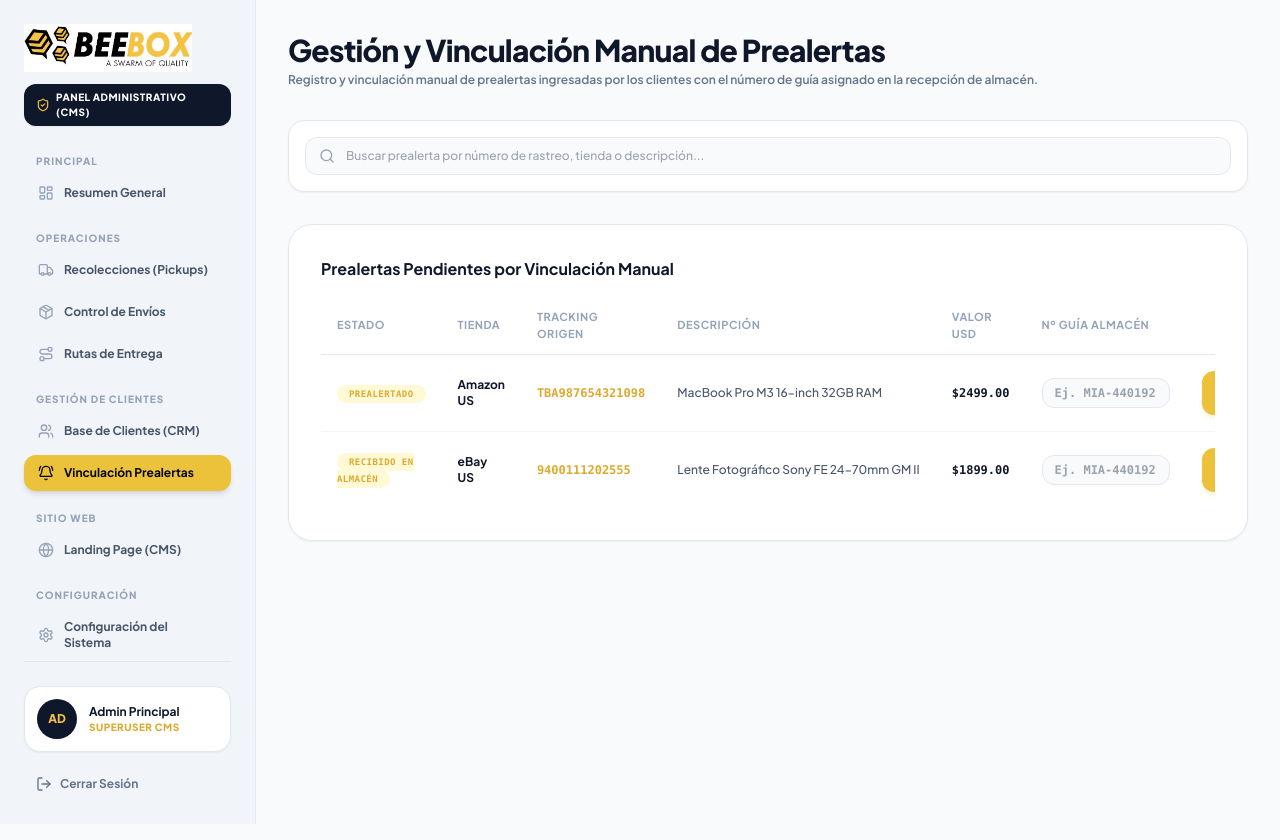
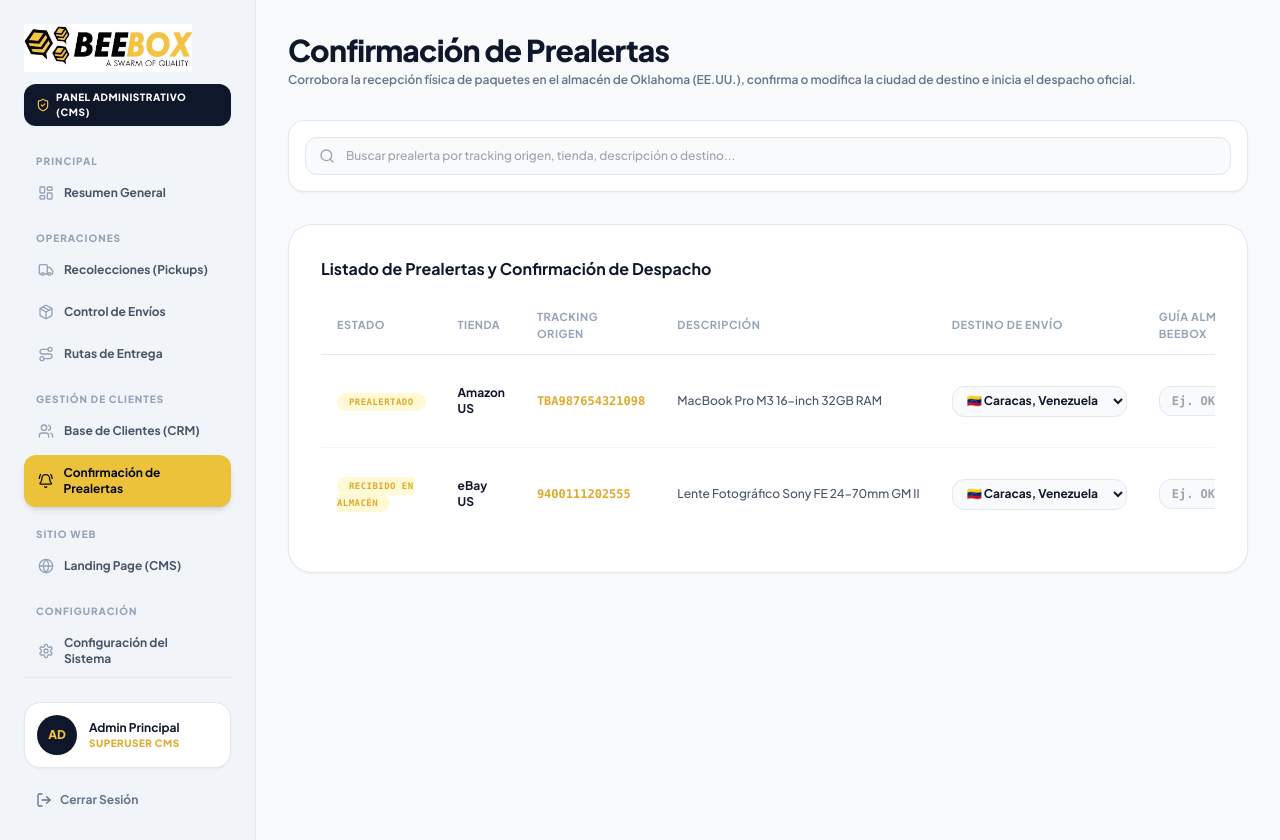
Before and after one commit to saraiherrerab/Beebox-Empresa-De-Transporte, a Next.js app: page /admin/prealertas in a window 1280 px wide. Built offline with nearby package versions, Linux system fonts and the light colour scheme; no server answers.

Commit message:
feat(prealertas): add destination selector for clients and update admin prealertas confirmation panel

```diff
--- a/src/app/admin/page.tsx
+++ b/src/app/admin/page.tsx
@@ -77,13 +77,13 @@ export default function AdminOverviewPage() {
       <div className="grid grid-cols-1 md:grid-cols-2 gap-8">
         <div className="p-8 rounded-3xl bg-white border border-slate-200 space-y-4 shadow-sm">
           <h3 className="text-lg font-bold text-slate-900 flex items-center gap-2">
-            <BellRing className="w-5 h-5 text-amber-600" /> Gestión de Prealertas de Almacén
+            <BellRing className="w-5 h-5 text-amber-600" /> Confirmación de Prealertas de Almacén
           </h3>
           <p className="text-xs text-slate-500 leading-relaxed font-medium">
-            Vincula de forma manual las prealertas registradas por los usuarios con los trackings recibidos físicamente en la sede de Miami.
+            Corrobora la recepción física de compras en el almacén de Oklahoma, confirma el destino final de envío y asigna la guía para despacho.
           </p>
           <Link href="/admin/prealertas" className="inline-flex items-center gap-2 text-xs font-bold text-amber-700 hover:underline pt-2 uppercase">
-            IR A VINCULAR PREALERTAS <ArrowRight className="w-4 h-4" />
+            IR A CONFIRMAR PREALERTAS <ArrowRight className="w-4 h-4" />
           </Link>
         </div>
 
--- a/src/app/admin/prealertas/page.tsx
+++ b/src/app/admin/prealertas/page.tsx
@@ -2,19 +2,22 @@
 
 import React, { useState } from "react";
 import { useAuth } from "@/context/AuthContext";
-import { CheckCircle2, Link as LinkIcon, Search } from "lucide-react";
+import { CheckCircle2, Check, Search, MapPin, PackageCheck } from "lucide-react";
 import { Button } from "@/components/ui/Button";
 
 export default function AdminPrealertasPage() {
   const { prealertas, linkPrealerta } = useAuth();
   const [searchTracking, setSearchTracking] = useState("");
   const [warehouseGuideInput, setWarehouseGuideInput] = useState<{ [key: string]: string }>({});
+  const [destinationInput, setDestinationInput] = useState<{ [key: string]: string }>({});
   const [linkedNotice, setLinkedNotice] = useState<string | null>(null);
 
-  const handleLinkPrealerta = async (id: string, trackingNumber: string) => {
-    const guide = warehouseGuideInput[id] || `MIA-${Math.floor(100000 + Math.random() * 900000)}`;
-    await linkPrealerta(id, guide);
-    setLinkedNotice(`Prealerta ${trackingNumber} vinculada manualmente con la Guía de Almacén ${guide}.`);
+  const handleConfirmPrealerta = async (id: string, trackingNumber: string, defaultDest?: string) => {
+    const guide = warehouseGuideInput[id] || `OK-${Math.floor(100000 + Math.random() * 900000)}`;
+    const finalDest = destinationInput[id] || defaultDest || "Caracas, Venezuela";
+
+    await linkPrealerta(id, guide, finalDest);
+    setLinkedNotice(`Prealerta ${trackingNumber} confirmada exitosamente en el almacén con la Guía ${guide} y destino ${finalDest}.`);
     setTimeout(() => setLinkedNotice(null), 5000);
   };
 
@@ -22,15 +25,16 @@ export default function AdminPrealertasPage() {
     (item) =>
       item.trackingNumber.toLowerCase().includes(searchTracking.toLowerCase()) ||
       item.store.toLowerCase().includes(searchTracking.toLowerCase()) ||
-      item.description.toLowerCase().includes(searchTracking.toLowerCase())
+      item.description.toLowerCase().includes(searchTracking.toLowerCase()) ||
+      (item.destination || "").toLowerCase().includes(searchTracking.toLowerCase())
   );
 
   return (
     <div className="space-y-8 animate-in fade-in duration-200">
       <div>
-        <h1 className="text-3xl font-black text-slate-900 tracking-tight">Gestión y Vinculación Manual de Prealertas</h1>
+        <h1 className="text-3xl font-black text-slate-900 tracking-tight">Confirmación de Prealertas</h1>
         <p className="text-xs font-semibold text-slate-500 mt-1">
-          Registro y vinculación manual de prealertas ingresadas por los clientes con el número de guía asignado en la recepción de almacén.
+          Corrobora la recepción física de paquetes en el almacén de Oklahoma (EE.UU.), confirma o modifica la ciudad de destino e inicia el despacho oficial.
         </p>
       </div>
 
@@ -41,7 +45,7 @@ export default function AdminPrealertasPage() {
         </div>
       )}
 
-      {/* Manual Search Bar */}
+      {/* Search Bar */}
       <div className="bg-white p-4 rounded-2xl border border-slate-200 shadow-sm flex items-center gap-4">
         <div className="relative flex-1">
           <Search className="absolute left-3.5 top-1/2 -translate-y-1/2 w-4 h-4 text-slate-400" />
@@ -49,15 +53,15 @@ export default function AdminPrealertasPage() {
             type="text"
             value={searchTracking}
             onChange={(e) => setSearchTracking(e.target.value)}
-            placeholder="Buscar prealerta por número de rastreo, tienda o descripción..."
+            placeholder="Buscar prealerta por tracking origen, tienda, descripción o destino..."
             className="w-full pl-10 pr-4 py-2.5 rounded-xl bg-slate-50 border border-slate-200 text-xs font-medium text-slate-900 focus:outline-none focus:border-amber-500"
           />
         </div>
       </div>
 
-      {/* Manual Pre-alerts Table */}
+      {/* Pre-alerts Table */}
       <div className="bg-white rounded-3xl border border-slate-200 overflow-hidden shadow-sm space-y-4 p-6 sm:p-8">
-        <h3 className="text-base font-bold text-slate-900">Prealertas Pendientes por Vinculación Manual</h3>
+        <h3 className="text-base font-bold text-slate-900">Listado de Prealertas y Confirmación de Despacho</h3>
 
         <div className="overflow-x-auto">
           <table className="w-full text-left border-collapse">
@@ -67,8 +71,8 @@ export default function AdminPrealertasPage() {
                 <th className="py-3 px-4">Tienda</th>
                 <th className="py-3 px-4">Tracking Origen</th>
                 <th className="py-3 px-4">Descripción</th>
-                <th className="py-3 px-4">Valor USD</th>
-                <th className="py-3 px-4">Nº Guía Almacén</th>
+                <th className="py-3 px-4">Destino de Envío</th>
+                <th className="py-3 px-4">Guía Almacén BeeBox</th>
                 <th className="py-3 px-4 text-right">Acción</th>
               </tr>
             </thead>
@@ -78,23 +82,43 @@ export default function AdminPrealertasPage() {
                   <td className="py-4 px-4 font-mono font-bold">
                     <span
                       className={`px-3 py-1 rounded-full text-[9px] font-black uppercase tracking-wider ${
-                        item.status === "Vinculado" ? "bg-emerald-100 text-emerald-800" : "bg-amber-100 text-amber-800"
+                        item.status === "Confirmado" || item.status === "Vinculado" ? "bg-emerald-100 text-emerald-800" : "bg-amber-100 text-amber-800"
                       }`}
                     >
-                      {item.status}
+                      {item.status === "Vinculado" ? "Confirmado" : item.status}
                     </span>
                   </td>
                   <td className="py-4 px-4 font-bold text-slate-900">{item.store}</td>
                   <td className="py-4 px-4 font-mono font-bold text-amber-700">{item.trackingNumber}</td>
                   <td className="py-4 px-4 text-slate-600 max-w-xs truncate">{item.description}</td>
-                  <td className="py-4 px-4 font-mono font-bold text-slate-900">${item.amountPaid}</td>
+                  <td className="py-4 px-4">
+                    {item.status === "Confirmado" || item.status === "Vinculado" ? (
+                      <span className="font-bold text-slate-900 flex items-center gap-1">
+                        <MapPin className="w-3.5 h-3.5 text-amber-500" />
+                        {item.destination || "Caracas, Venezuela"}
+                      </span>
+                    ) : (
+                      <select
+                        value={destinationInput[item.id] || item.destination || "Caracas, Venezuela"}
+                        onChange={(e) =>
+                          setDestinationInput({ ...destinationInput, [item.id]: e.target.value })
+                        }
+                        className="px-2.5 py-1.5 rounded-xl bg-slate-50 border border-slate-200 text-xs font-bold text-slate-900 focus:outline-none focus:border-amber-500"
+                      >
+                        <option value="Caracas, Venezuela">🇻🇪 Caracas, Venezuela</option>
+                        <option value="Bogotá, Colombia">🇨🇴 Bogotá, Colombia</option>
+                        <option value="Medellín, Colombia">🇨🇴 Medellín, Colombia</option>
+                        <option value="Valencia, Venezuela">🇻🇪 Valencia, Venezuela</option>
+                      </select>
+                    )}
+                  </td>
                   <td className="py-4 px-4">
                     {item.warehouseGuide ? (
                       <span className="font-mono font-bold text-emerald-700">{item.warehouseGuide}</span>
                     ) : (
                       <input
                         type="text"
-                        placeholder="Ej. MIA-440192"
+                        placeholder="Ej. OK-440192"
                         value={warehouseGuideInput[item.id] || ""}
                         onChange={(e) =>
                           setWarehouseGuideInput({ ...warehouseGuideInput, [item.id]: e.target.value })
@@ -105,14 +129,21 @@ export default function AdminPrealertasPage() {
                   </td>
                   <td className="py-4 px-4 text-right">
                     <Button
-                      onClick={() => handleLinkPrealerta(item.id, item.trackingNumber)}
-                      disabled={item.status === "Vinculado"}
-                      variant={item.status === "Vinculado" ? "outline" : "amber"}
+                      onClick={() => handleConfirmPrealerta(item.id, item.trackingNumber, item.destination)}
+                      disabled={item.status === "Confirmado" || item.status === "Vinculado"}
+                      variant={item.status === "Confirmado" || item.status === "Vinculado" ? "outline" : "amber"}
                       size="sm"
                       className="rounded-xl px-3.5 py-1.5 font-bold text-xs"
                     >
-                      <LinkIcon className="w-3.5 h-3.5 mr-1" />
-                      {item.status === "Vinculado" ? "Vinculado" : "Vincular Manualmente"}
+                      {item.status === "Confirmado" || item.status === "Vinculado" ? (
+                        <>
+                          <Check className="w-3.5 h-3.5 mr-1 text-emerald-600 stroke-[3]" /> Confirmado
+                        </>
+                      ) : (
+                        <>
+                          <PackageCheck className="w-3.5 h-3.5 mr-1" /> Confirmar Llegada & Despacho
+                        </>
+                      )}
                     </Button>
                   </td>
                 </tr>
--- a/src/app/dashboard/prealertas/page.tsx
+++ b/src/app/dashboard/prealertas/page.tsx
@@ -3,7 +3,7 @@
 import React, { useState, useEffect, Suspense } from "react";
 import { useSearchParams } from "next/navigation";
 import { useAuth } from "@/context/AuthContext";
-import { Package, Upload, Plus, CheckCircle2, FileText } from "lucide-react";
+import { Package, Upload, Plus, CheckCircle2, FileText, MapPin } from "lucide-react";
 import { Button } from "@/components/ui/Button";
 
 function PrealertasContent() {
@@ -16,6 +16,8 @@ function PrealertasContent() {
   const [trackingNumber, setTrackingNumber] = useState("");
   const [description, setDescription] = useState("");
   const [amountPaid, setAmountPaid] = useState("");
+  const [destination, setDestination] = useState("Caracas, Venezuela");
+  const [customDestination, setCustomDestination] = useState("");
   const [receiptFileName, setReceiptFileName] = useState<string | null>(null);
   const [showForm, setShowForm] = useState(false);
   const [successMsg, setSuccessMsg] = useState(false);
@@ -35,13 +37,17 @@ function PrealertasContent() {
   const handleSubmit = (e: React.FormEvent) => {
     e.preventDefault();
     const storeName = store === "Otra" ? customStore : store;
+    const finalDestination = destination === "Otra" ? customDestination : destination;
+
     addPrealerta({
       store: storeName || "Tienda Online",
       trackingNumber,
       description,
       amountPaid: amountPaid || "0.00",
+      destination: finalDestination || "Caracas, Venezuela",
       receiptFileName: receiptFileName || undefined,
     });
+
     setSuccessMsg(true);
     setTimeout(() => setSuccessMsg(false), 4000);
     setShowForm(false);
@@ -81,7 +87,7 @@ function PrealertasContent() {
       {successMsg && (
         <div className="p-4 rounded-2xl bg-emerald-50 border border-emerald-200 text-xs font-bold text-emerald-800 flex items-center gap-2 animate-in slide-in-from-top-2">
           <CheckCircle2 className="w-5 h-5 text-emerald-600" />
-          ¡Prealerta registrada exitosamente! Vincularemos tu paquete automáticamente cuando ingrese al almacén de Tulsa, OK.
+          ¡Prealerta registrada exitosamente! El equipo en el almacén de Oklahoma (EE.UU.) corroborará la llegada de tu paquete y confirmará su despacho al destino seleccionado.
         </div>
       )}
 
@@ -123,10 +129,38 @@ function PrealertasContent() {
                 )}
               </div>
 
+              {/* Destino de Envío */}
+              <div>
+                <label className="block text-xs font-bold text-slate-700 uppercase tracking-wider mb-2 flex items-center gap-1">
+                  <MapPin className="w-3.5 h-3.5 text-amber-500" /> Destino Final del Envío
+                </label>
+                <select
+                  value={destination}
+                  onChange={(e) => setDestination(e.target.value)}
+                  className="w-full rounded-2xl border border-slate-200 bg-slate-50 p-4 text-xs font-bold text-slate-900 focus:border-amber-500 focus:outline-none"
+                >
+                  <option value="Caracas, Venezuela">🇻🇪 Caracas, Venezuela</option>
+                  <option value="Bogotá, Colombia">🇨🇴 Bogotá, Colombia</option>
+                  <option value="Otra">🌎 Otro Destino...</option>
+                </select>
+                {destination === "Otra" && (
+                  <input
+                    type="text"
+                    required
+                    placeholder="Ej. Medellín, Colombia / Maracaibo, Venezuela"
+                    value={customDestination}
+                    onChange={(e) => setCustomDestination(e.target.value)}
+                    className="w-full rounded-2xl border border-slate-200 bg-slate-50 p-4 text-xs font-medium text-slate-900 mt-2 focus:border-amber-500 focus:outline-none"
+                  />
+                )}
+              </div>
+            </div>
+
+            <div className="grid grid-cols-1 md:grid-cols-3 gap-4">
               {/* Tracking Number */}
               <div>
                 <label className="block text-xs font-bold text-slate-700 uppercase tracking-wider mb-2">
-                  Número de Rastreo (Tracking Number / Código de Compra)
+                  Número de Rastreo / Tracking
                 </label>
                 <input
                   type="text"
@@ -137,18 +171,16 @@ function PrealertasContent() {
                   className="w-full rounded-2xl border border-slate-200 bg-slate-50 p-4 text-xs font-mono font-bold text-slate-900 focus:border-amber-500 focus:outline-none"
                 />
               </div>
-            </div>
 
-            <div className="grid grid-cols-1 md:grid-cols-2 gap-4">
               {/* Descripción Técnica */}
               <div>
                 <label className="block text-xs font-bold text-slate-700 uppercase tracking-wider mb-2">
-                  Descripción Técnica de la Compra
+                  Descripción del Paquete
                 </label>
                 <input
                   type="text"
                   required
-                  placeholder="Ej. Laptop Asus Zenbook + Adaptador USB-C"
+                  placeholder="Ej. Laptop Asus Zenbook + Adaptador"
                   value={description}
                   onChange={(e) => setDescription(e.target.value)}
                   className="w-full rounded-2xl border border-slate-200 bg-slate-50 p-4 text-xs font-medium text-slate-900 focus:border-amber-500 focus:outline-none"
@@ -158,7 +190,7 @@ function PrealertasContent() {
               {/* Monto Pagado */}
               <div>
                 <label className="block text-xs font-bold text-slate-700 uppercase tracking-wider mb-2">
-                  Monto Pagado (USD)
+                  Valor Declarado (USD)
                 </label>
                 <input
                   type="number"
@@ -216,6 +248,7 @@ function PrealertasContent() {
                 <th className="py-3 px-4">Tienda</th>
                 <th className="py-3 px-4">Número de Rastreo</th>
                 <th className="py-3 px-4">Descripción</th>
+                <th className="py-3 px-4">Destino Solicitado</th>
                 <th className="py-3 px-4">Valor USD</th>
                 <th className="py-3 px-4">Estatus</th>
                 <th className="py-3 px-4 text-right">Comprobante</th>
@@ -228,6 +261,12 @@ function PrealertasContent() {
                   <td className="py-4 px-4 font-bold text-slate-900">{item.store}</td>
                   <td className="py-4 px-4 font-mono font-bold text-amber-600">{item.trackingNumber}</td>
                   <td className="py-4 px-4 text-slate-700 max-w-xs truncate">{item.description}</td>
+                  <td className="py-4 px-4 font-bold text-slate-800">
+                    <span className="inline-flex items-center gap-1">
+                      <MapPin className="w-3 h-3 text-amber-500 shrink-0" />
+                      {item.destination || "Caracas, Venezuela"}
+                    </span>
+                  </td>
                   <td className="py-4 px-4 font-mono font-bold text-slate-900">${item.amountPaid}</td>
                   <td className="py-4 px-4">
                     <span
--- a/src/components/admin/AdminSidebar.tsx
+++ b/src/components/admin/AdminSidebar.tsx
@@ -53,7 +53,7 @@ export const AdminSidebar: React.FC = () => {
       group: "GESTIÓN DE CLIENTES",
       items: [
         { name: "Base de Clientes (CRM)", href: "/admin/clientes", icon: Users },
-        { name: "Vinculación Prealertas", href: "/admin/prealertas", icon: BellRing },
+        { name: "Confirmación de Prealertas", href: "/admin/prealertas", icon: BellRing },
       ],
     },
     {
--- a/src/context/AuthContext.tsx
+++ b/src/context/AuthContext.tsx
@@ -19,8 +19,9 @@ export interface PrealertaItem {
   description: string;
   amountPaid: string;
   receiptFileName?: string;
+  destination?: string;
   createdAt: string;
-  status: "Prealertado" | "Recibido en Almacén" | "Vinculado";
+  status: "Prealertado" | "Recibido en Almacén" | "Vinculado" | "Confirmado";
   warehouseGuide?: string;
 }
 
@@ -32,7 +33,7 @@ interface AuthContextType {
   prealertas: PrealertaItem[];
   refreshPrealertas: () => Promise<void>;
   addPrealerta: (item: Omit<PrealertaItem, "id" | "createdAt" | "status">) => Promise<void>;
-  linkPrealerta: (id: string, warehouseGuide: string) => Promise<void>;
+  linkPrealerta: (id: string, warehouseGuide: string, destination?: string) => Promise<void>;
   login: (email: string, pass: string) => Promise<void>;
   register: (name: string, email: string, password: string, phone?: string) => Promise<void>;
   logout: () => void;
@@ -168,6 +169,7 @@ export const AuthProvider: React.FC<{ children: React.ReactNode }> = ({ children
             description: item.description,
             amountPaid: Number(item.amountPaid),
             receiptFileName: item.receiptFileName,
+            destination: item.destination,
           }),
         });
         if (res.ok) {
@@ -188,7 +190,7 @@ export const AuthProvider: React.FC<{ children: React.ReactNode }> = ({ children
     setPrealertas((prev) => [newItem, ...prev]);
   };
 
-  const linkPrealerta = async (id: string, warehouseGuide: string) => {
+  const linkPrealerta = async (id: string, warehouseGuide: string, destination?: string) => {
     const token = typeof window !== "undefined" ? localStorage.getItem("beebox_token") : null;
     if (token) {
       try {
@@ -198,7 +200,7 @@ export const AuthProvider: React.FC<{ children: React.ReactNode }> = ({ children
             "Content-Type": "application/json",
             Authorization: `Bearer ${token}`,
           },
-          body: JSON.stringify({ warehouseGuide }),
+          body: JSON.stringify({ warehouseGuide, destination }),
         });
         if (res.ok) {
           await refreshPrealertas();
@@ -211,7 +213,7 @@ export const AuthProvider: React.FC<{ children: React.ReactNode }> = ({ children
 
     setPrealertas((prev) =>
       prev.map((p) =>
-        p.id === id ? { ...p, status: "Vinculado", warehouseGuide } : p
+        p.id === id ? { ...p, status: "Confirmado", warehouseGuide, destination: destination || p.destination } : p
       )
     );
   };
```
